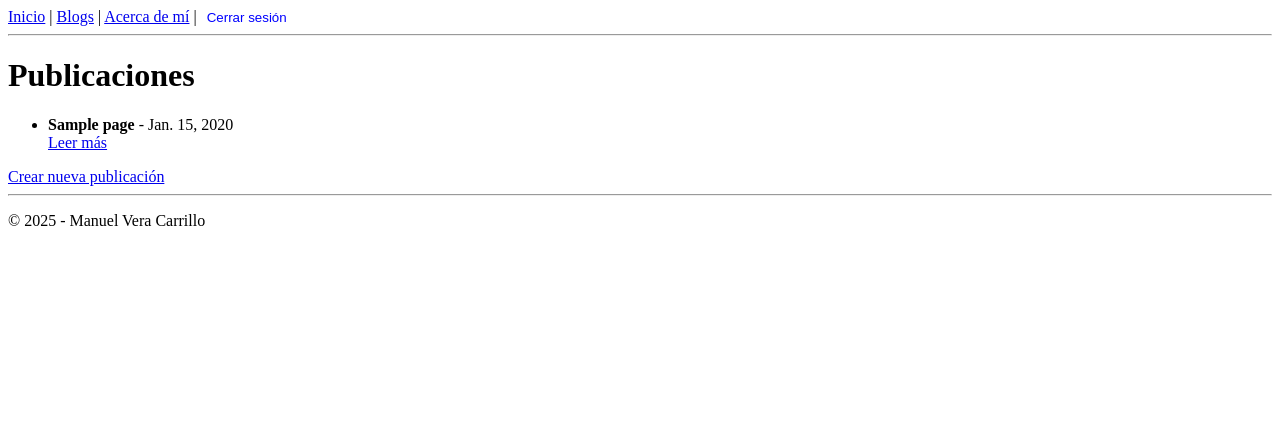
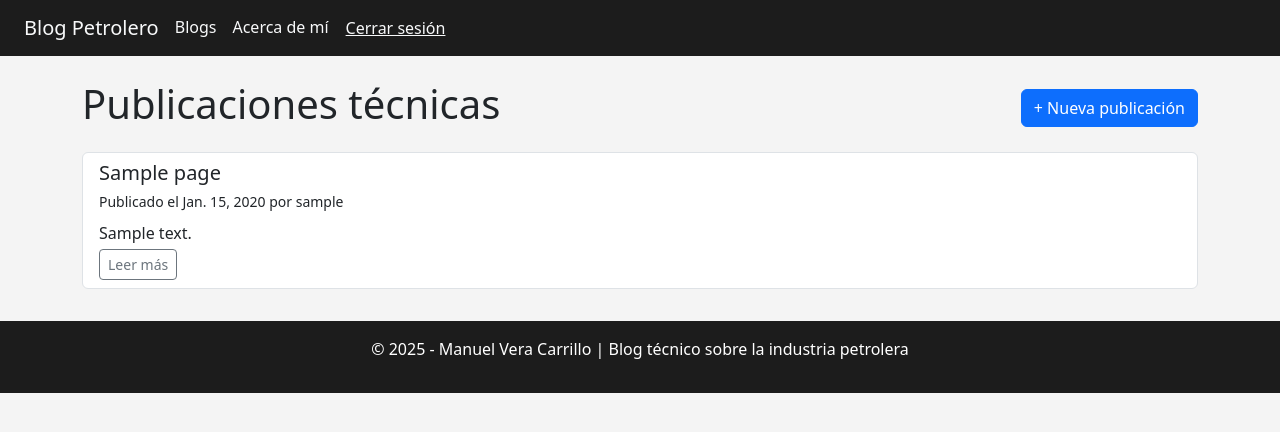
Before and after one commit to ManoloVC/Entrega_Final-VeraCarrillo, a Django app: page /pages/ in a window 1280 px wide. Shown: the top 432 px of the page. Run offline with Django 5.2, Linux system fonts and the light colour scheme; a user stored in the database is signed in; tables that the repository leaves empty hold one stand-in row (values such as "Sample post").

Commit message:
Mejorar el diseño y la usabilidad de las plantillas: actualizar 'base.html' con Bootstrap, modificar 'create.html', 'delete.html', 'detail.html', 'list.html', 'about.html', 'home.html', 'login.html' y 'registro.html' para una mejor presentación y experiencia de usuario.

```diff
--- a/templates/base.html
+++ b/templates/base.html
@@ -2,33 +2,68 @@
 <html lang="es">
 <head>
   <meta charset="UTF-8">
-  <title>Entrega Final - Vera Carrillo</title>
+  <title>Blog Petrolero | Vera Carrillo</title>
+  <meta name="viewport" content="width=device-width, initial-scale=1">
+
+  <!-- Bootstrap CSS vía CDN -->
+  <link href="https://cdn.jsdelivr.net/npm/bootstrap@5.3.3/dist/css/bootstrap.min.css" rel="stylesheet">
+  <!-- Opcional: íconos de Bootstrap -->
+  <link href="https://cdn.jsdelivr.net/npm/bootstrap-icons@1.10.5/font/bootstrap-icons.css" rel="stylesheet">
+  <style>
+    body {
+      background-color: #f4f4f4;
+    }
+    nav {
+      background-color: #1c1c1c;
+    }
+    nav a, nav form button {
+      color: #f8f9fa !important;
+      margin-right: 1rem;
+      text-decoration: none;
+    }
+    nav a:hover, nav form button:hover {
+      text-decoration: underline;
+    }
+    footer {
+      text-align: center;
+      padding: 1rem;
+      background-color: #1c1c1c;
+      color: white;
+      margin-top: 2rem;
+    }
+  </style>
 </head>
 <body>
-  <nav>
-    <a href="/">Inicio</a> |
-    <a href="/pages/">Blogs</a> |
-    <a href="/about/">Acerca de mí</a> |
+  <!-- Barra de navegación -->
+  <nav class="navbar navbar-expand-lg px-4 py-2">
+    <a class="navbar-brand text-light" href="/">Blog Petrolero</a>
+    <div class="d-flex">
+      <a href="/pages/">Blogs</a>
+      <a href="/about/">Acerca de mí</a>
       {% if user.is_authenticated %}
-      <form action="{% url 'logout' %}" method="post" style="display:inline;">
+        <form method="post" action="{% url 'logout' %}">
           {% csrf_token %}
-  <button type="submit" style="background:none; border:none; color:blue; cursor:pointer;">
-    Cerrar sesión
-  </button>
+          <button type="submit" class="btn btn-link p-0">Cerrar sesión</button>
         </form>
       {% else %}
-      <a href="{% url 'login' %}">Iniciar sesión</a> |
+        <a href="{% url 'login' %}">Iniciar sesión</a>
         <a href="{% url 'register' %}">Registrarse</a>
       {% endif %}
+    </div>
   </nav>
-  <hr>
 
+  <!-- Contenido principal -->
+  <div class="container mt-4">
     {% block content %}
     {% endblock %}
+  </div>
 
-  <hr>
+  <!-- Footer -->
   <footer>
-    <p>© 2025 - Manuel Vera Carrillo</p>
+    <p>© 2025 - Manuel Vera Carrillo | Blog técnico sobre la industria petrolera</p>
   </footer>
+
+  <!-- Bootstrap JS -->
+  <script src="https://cdn.jsdelivr.net/npm/bootstrap@5.3.3/dist/js/bootstrap.bundle.min.js"></script>
 </body>
 </html>
--- a/templates/pages/list.html
+++ b/templates/pages/list.html
@@ -1,21 +1,24 @@
 {% extends 'base.html' %}
 {% block content %}
-  <h1>Publicaciones</h1>
+  <div class="d-flex justify-content-between align-items-center mb-3">
+    <h1>Publicaciones técnicas</h1>
+    {% if user.is_authenticated %}
+      <a href="{% url 'page-create' %}" class="btn btn-primary">+ Nueva publicación</a>
+    {% endif %}
+  </div>
+
   {% if object_list %}
-    <ul>
+    <div class="list-group">
       {% for page in object_list %}
-        <li>
-          <strong>{{ page.titulo }}</strong> - {{ page.fecha_publicacion }}
-          <br>
-          <a href="{% url 'page-detail' page.pk %}">Leer más</a>
-        </li>
+        <div class="list-group-item">
+          <h5 class="mb-1">{{ page.titulo }}</h5>
+          <small>Publicado el {{ page.fecha_publicacion }} por {{ page.autor }}</small>
+          <p class="mb-1 mt-2">{{ page.contenido|truncatechars:120 }}</p>
+          <a href="{% url 'page-detail' page.pk %}" class="btn btn-outline-secondary btn-sm">Leer más</a>
+        </div>
       {% endfor %}
-    </ul>
+    </div>
   {% else %}
-    <p>No hay páginas aún.</p>
-  {% endif %}
-
-  {% if user.is_authenticated %}
-    <a href="{% url 'page-create' %}">Crear nueva publicación</a>
+    <p class="text-muted">No hay páginas aún.</p>
   {% endif %}
 {% endblock %}
```
Also changed, not shown: templates/pages/create.html (+10 -6 lines), templates/pages/delete.html (+9 -7 lines), templates/pages/detail.html (+13 -6 lines), templates/usuarios/about.html (+5 -2 lines), templates/usuarios/home.html (+5 -2 lines), templates/usuarios/login.html (+10 -6 lines), templates/usuarios/registro.html (+10 -6 lines). Lines whose indentation alone changed are shown as unchanged.
